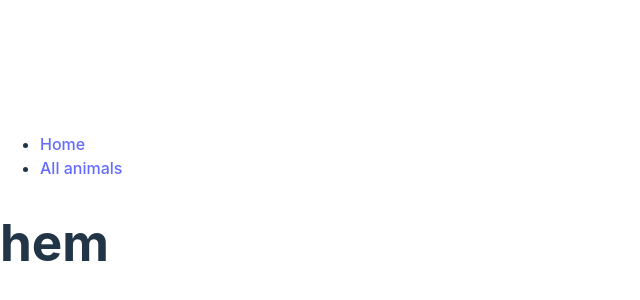
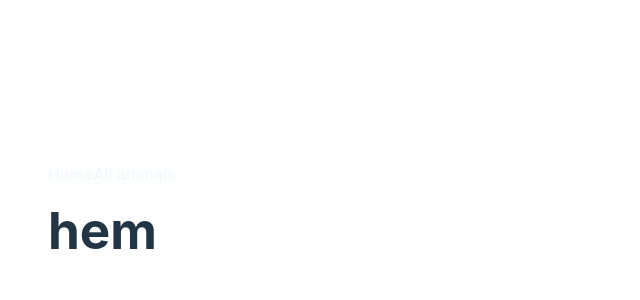
Before and after one commit to Carowa27/the-zoo-assignment, a React (Vite) app: page / in a window 1280 px wide. Shown: the part 190-490 px from the top of the page, without its empty margins (0-640 px from the left). Built offline with nearby package versions, Linux system fonts and the light colour scheme.

Commit message:
(feat) upd styling

```diff
--- a/src/components/Navbar.tsx
+++ b/src/components/Navbar/Navbar.tsx
@@ -1,4 +1,5 @@
 import { Link } from "react-router-dom";
+import "./navbar.scss";
 
 export const Navbar = () => {
   return (
--- /dev/null
+++ b/src/components/Navbar/navbar.scss
@@ -0,0 +1,15 @@
+nav {
+  ul {
+    display: flex;
+    justify-content: space-between;
+
+    text-decoration: none;
+    list-style: none;
+    color: aliceblue;
+    padding: 0;
+    margin: 1rem 3rem;
+    a {
+      color: inherit;
+    }
+  }
+}
--- a/src/pages/AnimalInfo.tsx
+++ b/src/pages/AnimalInfo.tsx
@@ -1,5 +1,6 @@
 import { useLoaderData, useParams } from "react-router";
-import { Navbar } from "../components/Navbar";
+import "./pages.scss";
+import { Navbar } from "../components/Navbar/Navbar";
 import { Loader } from "../loaders/zooLoader";
 import { Animal } from "../components/Animal/Animal";
 
--- a/src/pages/Animals.tsx
+++ b/src/pages/Animals.tsx
@@ -1,7 +1,7 @@
-import { Navbar } from "../components/Navbar";
+import { Navbar } from "../components/Navbar/Navbar";
 import { AnimalCard } from "../components/AnimalCard/AnimalCard";
 import { Link } from "react-router-dom";
-import "./animals.scss";
+import "./pages.scss";
 import { useEffect, useState } from "react";
 import { getAnimals } from "../services/animalService";
 import { IAnimal } from "../models/IAnimal";
--- a/src/pages/Error.tsx
+++ b/src/pages/Error.tsx
@@ -1,4 +1,5 @@
-import { Navbar } from "../components/Navbar";
+import { Navbar } from "../components/Navbar/Navbar";
+import "./pages.scss";
 
 export const Error = () => {
   return (
--- a/src/pages/Home.tsx
+++ b/src/pages/Home.tsx
@@ -1,4 +1,5 @@
-import { Navbar } from "../components/Navbar";
+import { Navbar } from "../components/Navbar/Navbar";
+import "./pages.scss";
 
 export const Home = () => {
   return (
--- a/src/pages/animals.scss
+++ b/src/pages/pages.scss
@@ -1,3 +1,7 @@
+h1 {
+  margin: 1rem 3rem;
+}
+//animals.tsx specific
 .animal {
   display: flex;
   flex-wrap: wrap;
```
